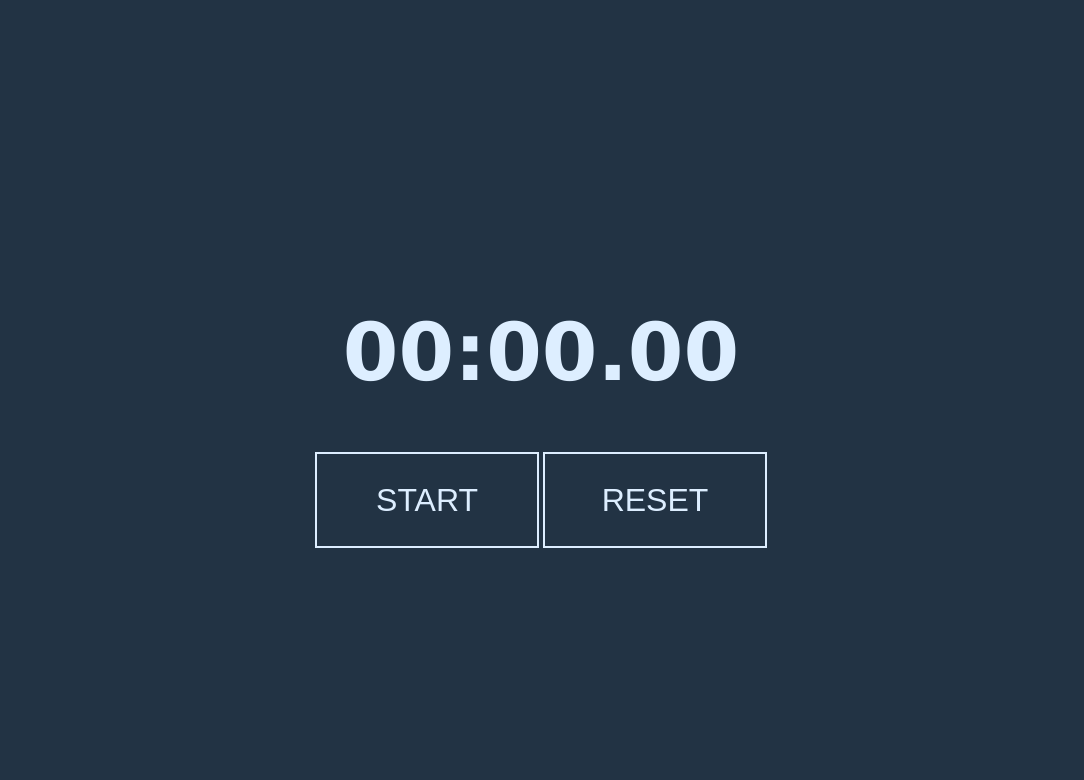
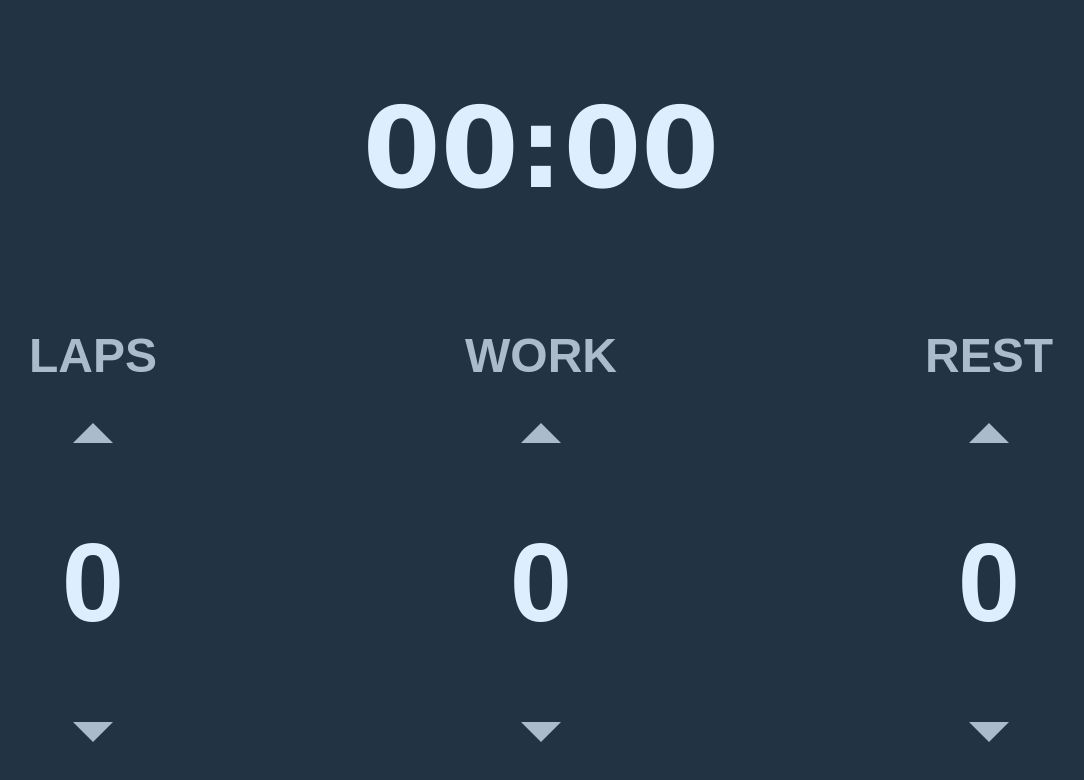
Before and after one commit to mdellio3/mdellio3.github.io, a SvelteKit app: page /interval in a window 1280 px wide. Shown: the top 780 px of the page, without its empty margins (99-1183 px from the left). Built offline with nearby package versions, Linux system fonts and the light colour scheme.

Commit message:
feat: basic functionality

```diff
--- a/src/routes/interval/+page.svelte
+++ b/src/routes/interval/+page.svelte
@@ -1,76 +1,14 @@
 <script>
-	let time = 0;
-	let counting = false;
-	let interval;
-
-	const startTimer = () => {
-		interval = setInterval(() => {
-			time += 1;
-		}, 10);
-		counting = true;
-	};
-
-	const stopTimer = () => {
-		clearInterval(interval);
-		counting = false;
-	};
-
-	const resetTimer = () => {
-		time = 0;
-	};
-
-	const formatTime = (time) => {
-		const minutes = Math.floor(time / 6000)
-			.toString()
-			.padStart(2, '0');
-		const seconds = Math.floor((time % 6000) / 100)
-			.toString()
-			.padStart(2, '0');
-		const centis = (time % 100).toString().padStart(2, '0');
-		return `${minutes}:${seconds}.${centis}`;
-	};
+	import Timer from './Timer.svelte';
+	import Options from './Options.svelte';
+	import { editing } from './store.js';
 </script>
 
-<h1>{formatTime(time)}</h1>
-
-<span>
-	{#if !counting}
-		<button on:click={startTimer}>START</button>
-	{:else}
-		<button on:click={stopTimer}>STOP</button>
-	{/if}
-
-	<button on:click={resetTimer}>RESET</button>
-</span>
+{#if $editing}
+	<Options />
+{:else}
+	<Timer />
+{/if}
 
 <style>
-	:global(body) {
-		display: flex;
-		flex-direction: column;
-		align-items: center;
-		justify-content: center;
-		height: 100vh;
-		margin: 0;
-		background-color: #223344;
-	}
-	h1 {
-		color: #ddeeff;
-		font-size: 5em;
-		font-family: 'Lucida Sans', 'Lucida Sans Regular', 'Lucida Grande', 'Lucida Sans Unicode',
-			Geneva, Verdana, sans-serif;
-	}
-	@media screen and (max-width: 480px) {
-		span {
-			display: flex;
-			flex-direction: column;
-		}
-	}
-	button {
-		width: 7em;
-		height: 3em;
-		font-size: 2em;
-		background-color: #223344;
-		border: 2px solid #ddeeff;
-		color: #ddeeff;
-	}
 </style>
--- /dev/null
+++ b/src/routes/interval/NumberSelector.svelte
@@ -0,0 +1,60 @@
+<script>
+	export let number;
+	export let name;
+	export let onIncrement;
+	export let onDecrement;
+</script>
+
+<div class="container">
+	<h2>{name}</h2>
+	<div class="up-button" on:click={onIncrement} />
+	<h1>{number}</h1>
+	<div class="down-button" on:click={onDecrement} />
+</div>
+
+<style>
+	.container {
+		display: flex;
+		flex-direction: column;
+		justify-content: space-around;
+		align-items: center;
+	}
+	h1,
+	h2 {
+		font-family: sans-serif;
+	}
+	h2 {
+		color: #aabbcc;
+		font-size: 3em;
+	}
+	h1 {
+		color: #ddeeff;
+		font-size: 7em;
+	}
+	.up-button {
+		width: 0;
+		height: 0;
+		border-bottom: 20px solid #aabbcc;
+		border-left: 20px solid transparent;
+		border-right: 20px solid transparent;
+	}
+	.up-button:hover {
+		border-bottom: 20px solid #ddeeff;
+	}
+	.up-button:active {
+		border-bottom: 20px solid white;
+	}
+	.down-button {
+		width: 0;
+		height: 0;
+		border-top: 20px solid #aabbcc;
+		border-left: 20px solid transparent;
+		border-right: 20px solid transparent;
+	}
+	.down-button:hover {
+		border-top: 20px solid #ddeeff;
+	}
+	.down-button:active {
+		border-top: 20px solid white;
+	}
+</style>
--- /dev/null
+++ b/src/routes/interval/Options.svelte
@@ -0,0 +1,85 @@
+<script>
+	import NumberSelector from './NumberSelector.svelte';
+	import { editing, laps, work, rest } from './store.js';
+	let totalTime;
+	let timeString;
+	$: {
+		totalTime = ($work + $rest) * $laps;
+		timeString = totalWorkout();
+	}
+
+	const totalWorkout = () => {
+		const minutes = Math.floor(totalTime / 60)
+			.toString()
+			.padStart(2, '0');
+		const seconds = (totalTime % 60).toString().padStart(2, '0');
+		return `${minutes}:${seconds}`;
+	};
+
+	const incrementLaps = () => ($laps += 1);
+	const decrementLaps = () => ($laps -= 1);
+	const incrementWork = () => ($work += 1);
+	const decrementWork = () => ($work -= 1);
+	const incrementRest = () => ($rest += 1);
+	const decrementRest = () => ($rest -= 1);
+</script>
+
+<h1>{timeString}</h1>
+<span>
+	<NumberSelector
+		name="LAPS"
+		number={$laps}
+		onIncrement={incrementLaps}
+		onDecrement={decrementLaps}
+	/>
+	<NumberSelector
+		name="WORK"
+		number={$work}
+		onIncrement={incrementWork}
+		onDecrement={decrementWork}
+	/>
+	<NumberSelector
+		name="REST"
+		number={$rest}
+		onIncrement={incrementRest}
+		onDecrement={decrementRest}
+	/>
+</span>
+{#if totalTime > 0}
+	<button on:click={() => ($editing = !$editing)}>DONE</button>
+{/if}
+
+<style>
+	span {
+		display: flex;
+		width: 80%;
+		justify-content: space-between;
+		margin-bottom: 50px;
+	}
+	h1 {
+		font-family: 'Lucida Sans', 'Lucida Sans Regular', 'Lucida Grande', 'Lucida Sans Unicode',
+			Geneva, Verdana, sans-serif;
+	}
+	h1 {
+		color: #ddeeff;
+		font-size: 7em;
+	}
+	button {
+		width: 7em;
+		height: 3em;
+		font-size: 2em;
+		background-color: #223344;
+		border: 2px solid #ddeeff;
+		color: #ddeeff;
+	}
+	button:hover {
+		background-color: #aabbcc;
+		color: #223344;
+		border: 2px solid #aabbcc;
+	}
+	button:active {
+		background-color: white;
+		color: #223344;
+		border: 4px solid white;
+	}
+</style>
--- /dev/null
+++ b/src/routes/interval/Timer.svelte
@@ -0,0 +1,122 @@
+<script>
+	import { editing, laps, work, rest } from './store';
+	let time = 0;
+	let counting = false;
+	let working = true;
+	let max = $work;
+	let currentLap = 1;
+	let interval;
+	const startTimer = () => {
+		interval = setInterval(() => {
+			const sec = Math.floor((time % 6000) / 100);
+			if (working) {
+				if (sec === max) {
+					working = false;
+					time = 0;
+					max = $rest;
+				} else {
+					time += 1;
+				}
+			} else {
+				if (sec === max) {
+					if (currentLap === $laps) {
+						stopTimer();
+						return;
+					}
+					working = true;
+					time = 0;
+					max = $work;
+					currentLap++;
+				} else {
+					time += 1;
+				}
+			}
+		}, 10);
+		counting = true;
+	};
+
+	const stopTimer = () => {
+		clearInterval(interval);
+		counting = false;
+	};
+
+	const resetTimer = () => {
+		time = 0;
+		currentLap = 1;
+	};
+
+	const formatTime = (time) => {
+		const minutes = Math.floor(time / 6000)
+			.toString()
+			.padStart(2, '0');
+		const seconds = Math.floor((time % 6000) / 100)
+			.toString()
+			.padStart(2, '0');
+		const centis = (time % 100).toString().padStart(2, '0');
+		return `${minutes}:${seconds}.${centis}`;
+	};
+</script>
+
+<h2>LAP {currentLap} / {$laps}</h2>
+<h1>{formatTime(time)}</h1>
+
+<span>
+	{#if !counting}
+		<button on:click={startTimer}>START</button>
+	{:else}
+		<button on:click={stopTimer}>STOP</button>
+	{/if}
+
+	<button on:click={resetTimer}>RESET</button>
+</span>
+
+<button on:click={() => ($editing = !$editing)}>BACK</button>
+
+<style>
+	:global(body) {
+		display: flex;
+		flex-direction: column;
+		align-items: center;
+		justify-content: center;
+		height: 100vh;
+		margin: 0;
+		background-color: #223344;
+	}
+	h1 {
+		color: #ddeeff;
+		font-size: 5em;
+		font-family: sans-serif;
+	}
+	h2 {
+		color: #aabbcc;
+		font-size: 2em;
+		font-family: sans-serif;
+	}
+	@media screen and (max-width: 480px) {
+		span {
+			display: flex;
+			flex-direction: column;
+		}
+	}
+	span {
+		margin-bottom: 50px;
+	}
+	button {
+		width: 7em;
+		height: 3em;
+		font-size: 2em;
+		background-color: #223344;
+		border: 2px solid #ddeeff;
+		color: #ddeeff;
+	}
+	button:hover {
+		background-color: #aabbcc;
+		color: #223344;
+		border: 2px solid #aabbcc;
+	}
+	button:active {
+		background-color: white;
+		color: #223344;
+		border: 4px solid white;
+	}
+</style>
--- /dev/null
+++ b/src/routes/interval/store.js
@@ -0,0 +1,6 @@
+import { writable } from 'svelte/store';
+
+export let editing = writable(true);
+export let laps = writable(0);
+export let work = writable(0);
+export let rest = writable(0);
```
